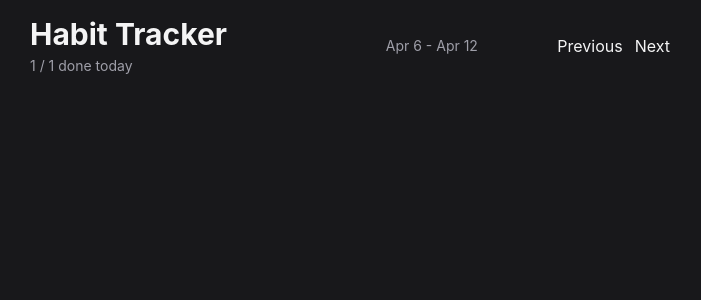
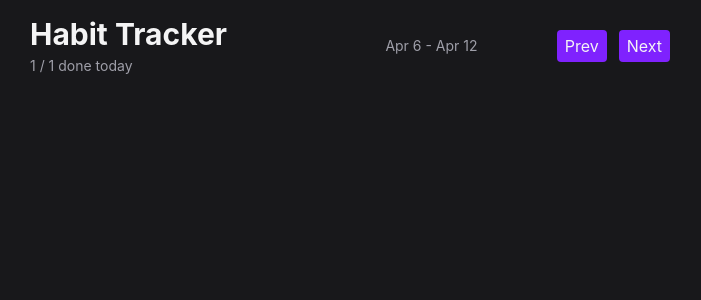
Before and after one commit to cph1368/Routine-Tracker, a React (Vite) app: page / in a window 1280 px wide. Shown: the top 300 px of the page, without its empty margins (290-991 px from the left). Built offline with nearby package versions, Linux system fonts and the light colour scheme.

Commit message:
13.10 - style button

```diff
--- a/src/App.tsx
+++ b/src/App.tsx
@@ -1,3 +1,5 @@
+import { Button } from "./components/Button";
+
 export default function App() {
   return (
     <div className="max-w-2xl mx-auto p-4 flex flex-col gap-4">
@@ -13,11 +15,11 @@
       <h1 className="text-3xl font-bold">Habit Tracker</h1>
       <span className="text-zinc-400 text-sm">1 / 1 done today</span>
     </div>
-    <div className="flex flex-col gap-1"></div>
-     <span className="text-zinc-400 text-sm">Apr 6 - Apr 12</span>
+    <div className="flex flex-col gap-1 items-end"></div>
+    <span className="text-zinc-400 text-sm">Apr 6 - Apr 12</span>
     <div className="flex items-center gap-3">
-      <button>Previous</button>
-      <button>Next</button>
+      <Button>Prev</Button>
+      <Button>Next</Button>
     </div>
   </header>
 }
--- /dev/null
+++ b/src/components/Button.tsx
@@ -0,0 +1,9 @@
+
+import type { ReactNode } from "react";
+
+type ButtonProps = {
+    children: ReactNode;
+}
+export function Button({ children }: ButtonProps) {
+    return <button className="bg-violet-600 hover:bg-violet-500 transition-colors rounded px-2 py-1 disabled:opacity-30 disabled:cursor-not-allowed">{children}</button>;
+}
```
